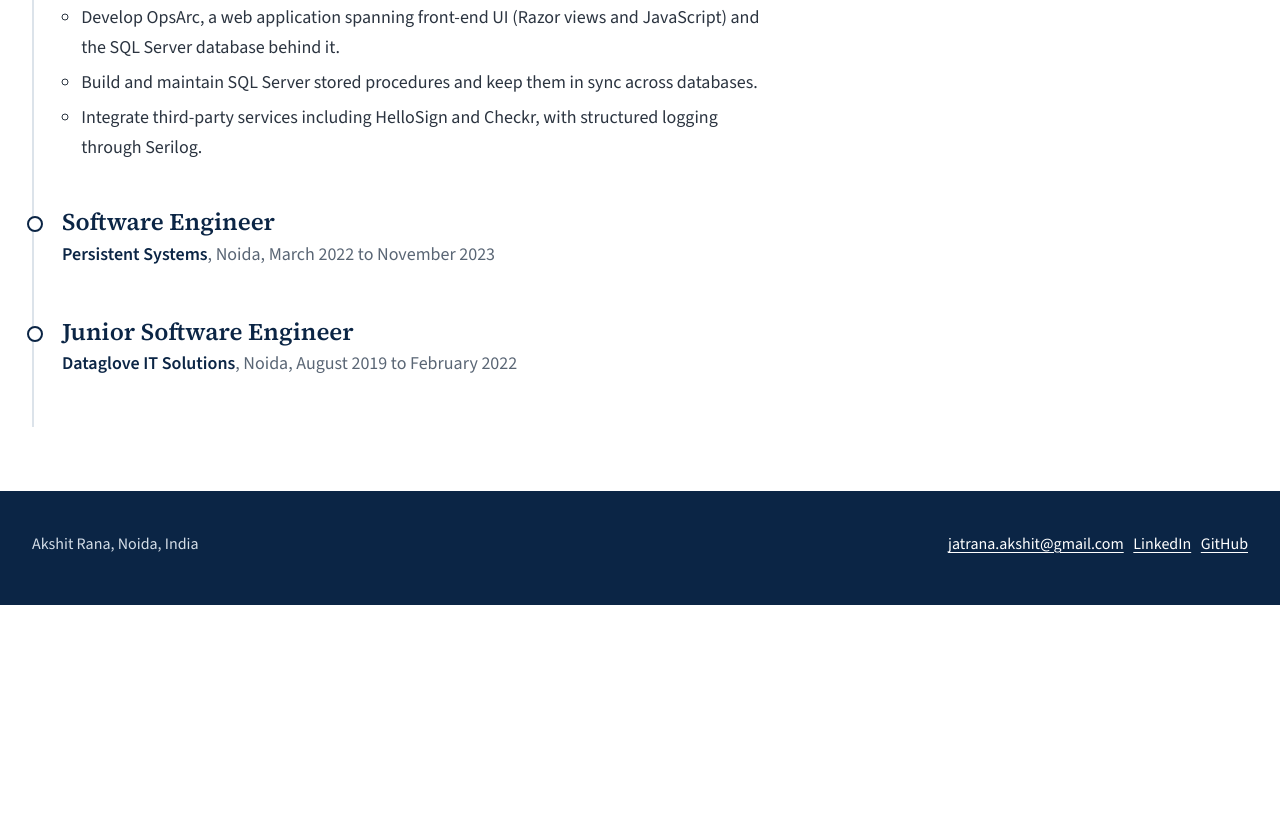
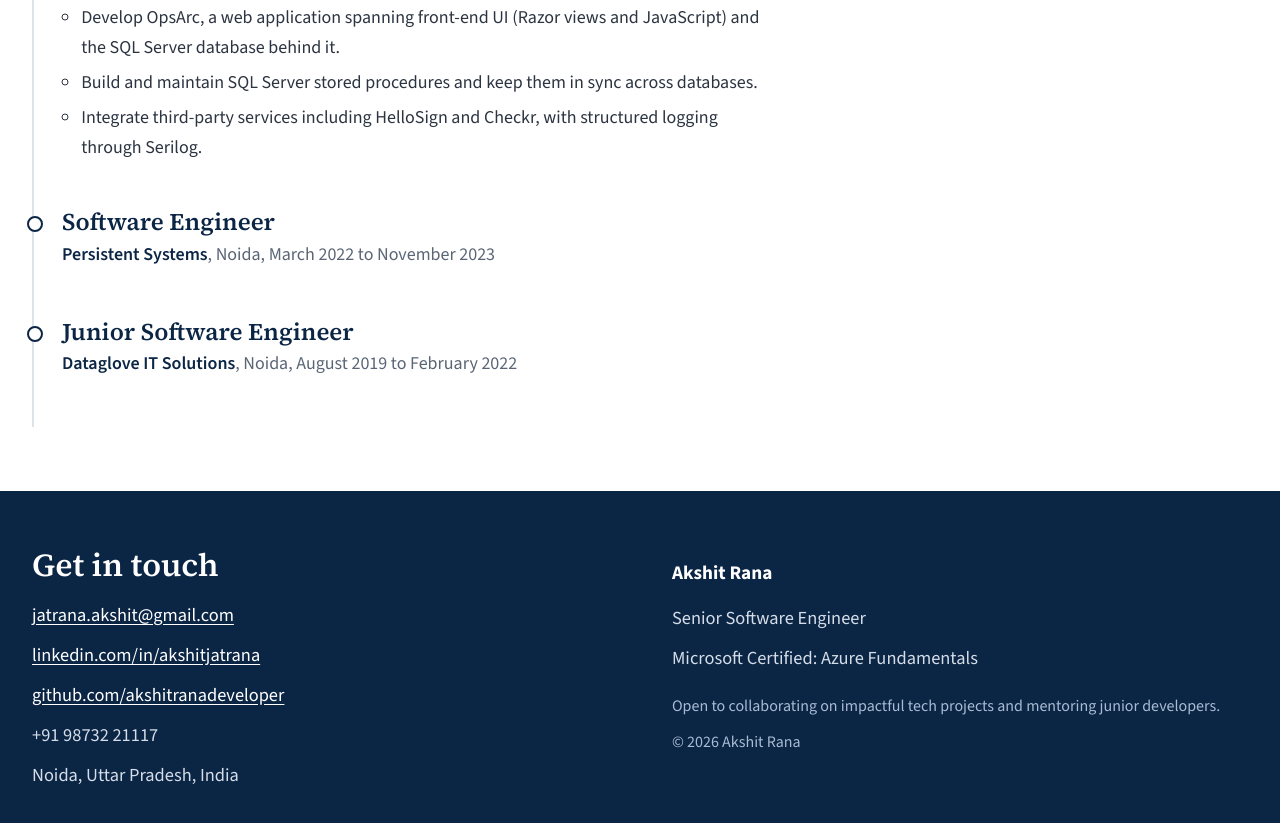
Before and after one commit to Akki-Jatrana/akshitranadeveloper.github.io, a plain HTML site: page experience.html in a window 1280 px wide. Shown: the part 401-1224 px from the top of the page. Before the commit the page ends 1006 px from the top, so only its background shows below. Drawn offline with nearby package versions, Linux system fonts and the light colour scheme.

Commit message:
Add files via upload

```diff
--- a/experience.html
+++ b/experience.html
@@ -9,7 +9,7 @@
 <link rel="preconnect" href="https://fonts.googleapis.com">
 <link rel="preconnect" href="https://fonts.gstatic.com" crossorigin>
 <link href="https://fonts.googleapis.com/css2?family=Source+Serif+4:opsz,wght@8..60,600&family=Source+Sans+3:wght@400;600;700&display=swap" rel="stylesheet">
-<link rel="stylesheet" href="styles.css?v=5">
+<link rel="stylesheet" href="styles.css?v=6">
 </head>
 <body>
 <header class="site-header">
@@ -53,9 +53,22 @@
 </div>
 </main>
 <footer class="site-footer">
-  <div class="wrap">
-    <span>Akshit Rana, Noida, India</span>
-    <span><a href="mailto:jatrana.akshit@gmail.com">jatrana.akshit@gmail.com</a> &nbsp; <a href="https://www.linkedin.com/in/akshitjatrana">LinkedIn</a> &nbsp; <a href="https://github.com/akshitranadeveloper">GitHub</a></span>
+  <div class="wrap footer-grid">
+    <div>
+      <h2 class="footer-h">Get in touch</h2>
+      <p><a href="mailto:jatrana.akshit@gmail.com">jatrana.akshit@gmail.com</a></p>
+      <p><a href="https://www.linkedin.com/in/akshitjatrana">linkedin.com/in/akshitjatrana</a></p>
+      <p><a href="https://github.com/akshitranadeveloper">github.com/akshitranadeveloper</a></p>
+      <p><a class="plain" href="tel:+919873221117">+91 98732 21117</a></p>
+      <p>Noida, Uttar Pradesh, India</p>
+    </div>
+    <div>
+      <p class="footer-name">Akshit Rana</p>
+      <p>Senior Software Engineer</p>
+      <p>Microsoft Certified: Azure Fundamentals</p>
+      <p class="footer-note">Open to collaborating on impactful tech projects and mentoring junior developers.</p>
+      <p class="footer-note">© 2026 Akshit Rana</p>
+    </div>
   </div>
 </footer>
 </body>
--- a/styles.css
+++ b/styles.css
@@ -141,9 +141,16 @@ h3 { font-size: 1.15rem; margin: 0 0 0.35rem; line-height: 1.3; color: var(--ink
 .edu .yrs { color: var(--muted); white-space: nowrap; }
 
 /* Footer */
-.site-footer { background: var(--ink); color: #D5DEE8; padding: 2.5rem 0 3rem; font-size: 1rem; }
+.site-footer { background: var(--ink); color: #D5DEE8; padding: 3.5rem 0 3.5rem; }
+.footer-grid { display: grid; grid-template-columns: 1fr 1fr; gap: 2.5rem 4rem; }
+.site-footer p { margin: 0 0 0.6rem; font-size: 1.15rem; }
 .site-footer a { color: #FFFFFF; }
-.site-footer .wrap { display: flex; justify-content: space-between; gap: 1rem; flex-wrap: wrap; }
+.site-footer a.plain { text-decoration: none; color: #D5DEE8; }
+.footer-h { color: #FFFFFF; font-size: 2rem; margin: 0 0 1rem; }
+.footer-name { color: #FFFFFF; font-weight: 700; font-size: 1.2rem !important; margin-bottom: 0.9rem !important; padding-top: 0.6rem; }
+.site-footer .footer-note { font-size: 1rem; color: #A9BCD3; margin-top: 1.25rem; }
+.site-footer .footer-note + .footer-note { margin-top: 0; }
+@media (max-width: 800px) { .footer-grid { grid-template-columns: 1fr; } }
 
 @media (prefers-reduced-motion: no-preference) {
   .career-bar span { transform-origin: left; animation: grow 0.9s cubic-bezier(.2,.7,.2,1) both; }
```
Also changed, not shown: index.html (+17 -4 lines), skills.html (+17 -4 lines).
